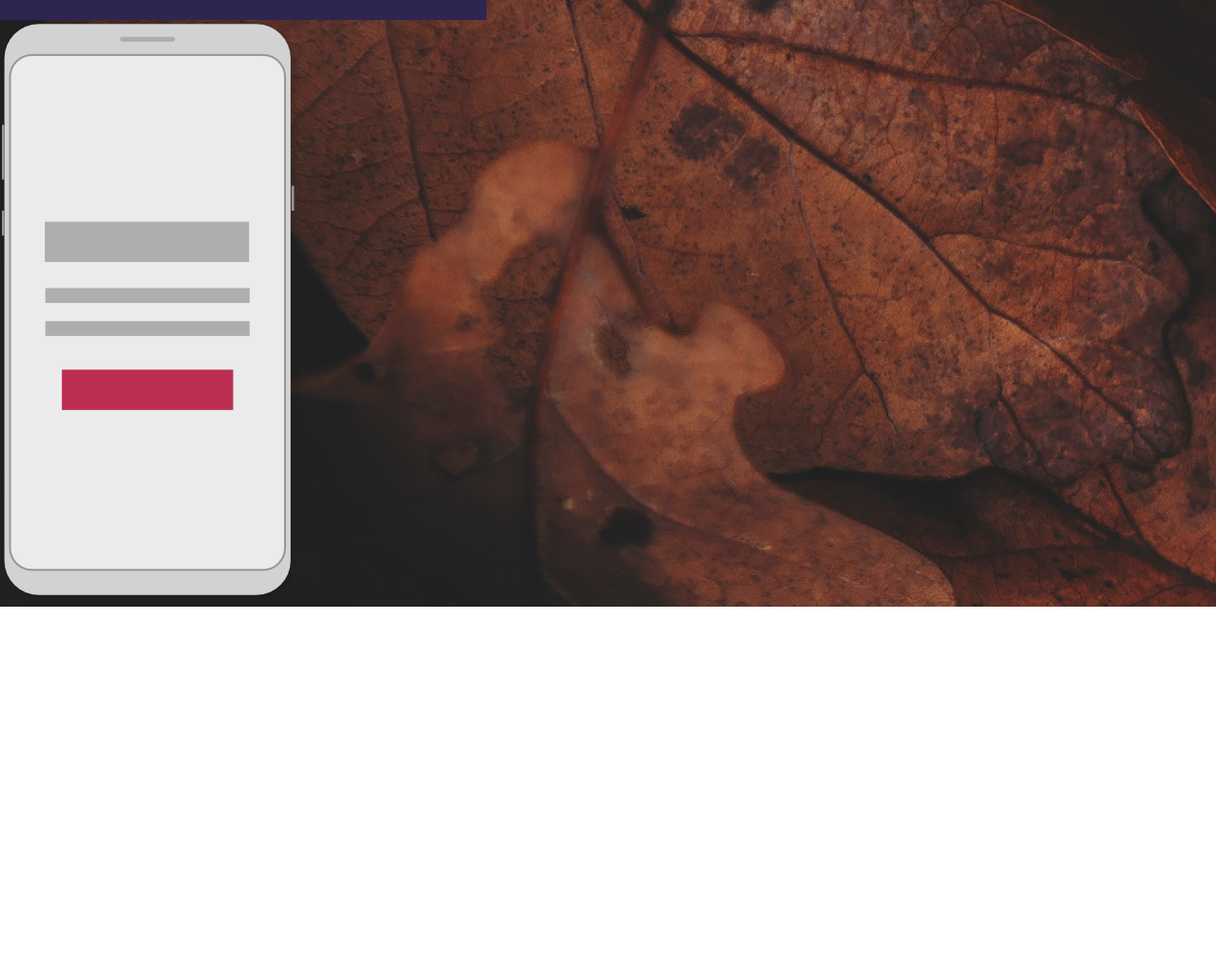
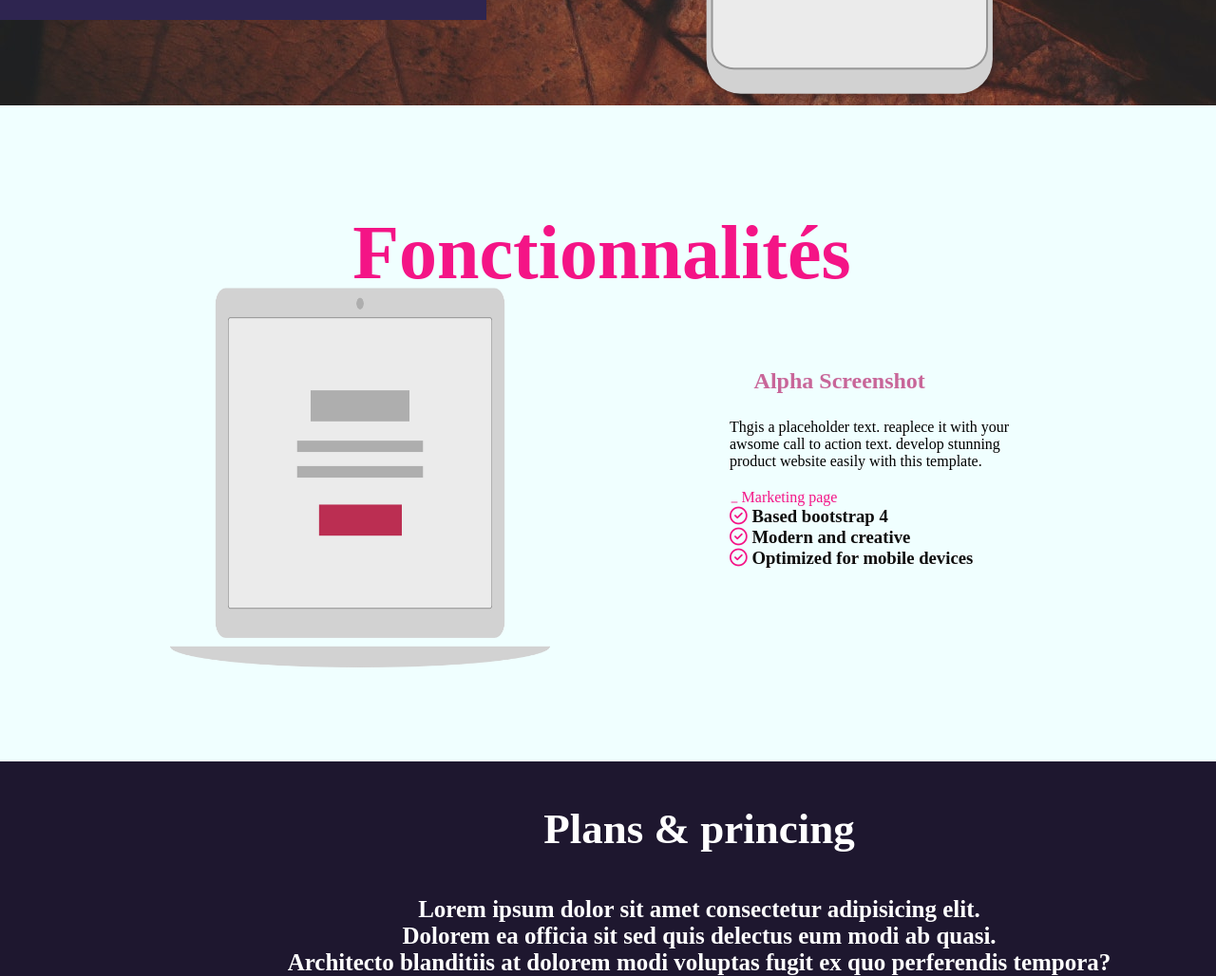
Before and after one commit to Cookienator10/maquetacion-falla, a plain HTML site: page pajina web telefono/index.html in a window 1280 px wide. Shown: the part 763-1791 px from the top of the page at 95% size. Before the commit the page ends 1402 px from the top, so only its background shows below. Drawn offline with Linux system fonts and the light colour scheme.

Commit message:
Se crearon las sections 3 y 4.

```diff
--- a/pajina web telefono/index.html
+++ b/pajina web telefono/index.html
@@ -5,6 +5,8 @@
     <meta name="viewport" content="width=device-width, initial-scale=1.0">
     <title>Document</title>
     <link rel="stylesheet" href="telefono.css">
+    <link rel="stylesheet" href="https://cdnjs.cloudflare.com/ajax/libs/font-awesome/6.4.0/css/all.min.css">
+
 </head>
 <body>
     <header class="header-cv"id="header-cv">
@@ -24,7 +26,7 @@
 </header>
 <main>
 <div class="products" id="products">
-    <h1> Product page</h1>
+    <h1> Product <br>page</h1>
     <h2>We built this template to help you create modern and beatiful marketing page</h2>
     <div class="buttons" id="buttons">
     <button class="buttondowloand2" id="buttondowloand2">Dowloand at now</button>
@@ -33,7 +35,40 @@
     </div>
     <div class="phone" id="phone">
         <img src="imagenes/formulario telefono.png" class="phone">
+    </div>
     </main>
+
+    <section class="funcionalidades" id="funcionalidades">
+
+        <img src="imagenes/formulario laptop.png" class="laptop">
+
+            <h1>Fonctionnalités</h1>
+            <h2>Alpha Screenshot</h2>
+
+            <p>Thgis a placeholder text. reaplece it with your  <br>
+                awsome call  to action text. develop stunning
+                <br>  product website easily with this template.</p>
+
+                <ul class="title2" id="title2" ><a href="#" class="window"><i class="fa-solid fa-window-minimize" style="color: #f41486;"></i></a>
+                    Marketing page</ul>
+                <h3> <i class="fa-regular fa-circle-check" style="color: #f41486;"></i> Based bootstrap 4</h3>
+                <h3> <i class="fa-regular fa-circle-check" style="color: #f41486;"></i> Modern and creative</h3>
+                <h3> <i class="fa-regular fa-circle-check" style="color: #f41486;"></i> Optimized for mobile devices</h3>
+
+              </div>
+            </section>
+
+              <section class="plans" id="plans">
+                <div class="text" id="text">
+                    <h4>Plans & princing</h4>
+                <h5>Lorem ipsum dolor sit amet consectetur adipisicing elit. <br>
+                    Dolorem ea officia sit sed quis delectus eum modi ab quasi. <br>
+                    Architecto blanditiis at dolorem modi voluptas fugit ex quo perferendis tempora?</h5>
+                </div>
+
+
+
+            </section>
 </body>
 
 
--- a/pajina web telefono/telefono.css
+++ b/pajina web telefono/telefono.css
@@ -66,7 +66,7 @@ background-color: rgb(30, 23, 47);
 }
 
 .buttons{
-min-width: 45px;
+min-width: px;
 display: flex;
 justify-content: space-around;
 }
@@ -108,7 +108,18 @@ background-color: rgb(46, 37, 80);
 h1 {
 color: rgb(255, 255, 255);
 margin-bottom: -7% ;
+padding: 17%;
+font-size: 78px;
 }
+
+h2 {
+    color: rgb(255, 255, 255);
+    margin-bottom: -7em ;
+    margin-left: 68px;
+    padding: 17%;
+    }
+
+
 
 .buttons {
     display: flex;
@@ -117,7 +128,7 @@ margin-bottom: -7% ;
     height: -24px;
     border-color:rgb(85,78,111) ;
     border-radius: 12px;
-    margin-top: 50%;
+    margin-top: 18%;
     margin-left: 44px;
 }
 
@@ -145,3 +156,84 @@ margin-bottom: -7% ;
     margin-left: 35px;
     margin-top: 1%;
 }
+
+.phone{
+    margin-top: -25%;
+    margin-left: 35%;
+}
+
+.funcionalidades {
+        width: 100%;
+        height: 44em;
+        background-color: azure;
+
+}
+.funcionalidades > img{
+    width: 25rem;
+    height: 25rem;
+    margin-top: 15%;
+    margin-left: 14%;
+}
+
+.funcionalidades > h1 {
+    color: rgb(244, 20, 134);
+    font-size: 5rem;
+    margin-top: -55%;
+    margin-left: 12%;
+}
+.funcionalidades > h2 {
+    color: rgb(200, 102, 153);
+    margin-top: -28%;
+    margin-left: 45%;
+
+}
+
+.funcionalidades > p {
+    color: rgb(0, 0, 0);
+    margin-top: -15%;
+    margin-left: 60%;
+}
+ .title2 {
+    color: rgb(244, 20, 134);
+    margin-top: 14px;
+    margin-left: 62%;
+}
+
+ h3{
+    justify-content: center;
+    color: rgb(14, 13, 13);
+    margin-left: 60%;
+
+ }
+
+ .window {
+    display: inline-block;
+    text-align: center;
+    font-size: 7px;
+    margin-top: 14px;
+    margin-left: -24px;
+ }
+
+.plans {
+    margin-top: -1%;
+    background-color: rgb(30, 23, 47);
+    height: 88%;
+    width: 100%;
+}
+
+h4 {
+    justify-content:center;
+    text-align: center;
+    padding: 45px;
+    font-size: 45px;
+    margin-left: 15%;
+    color: white;
+}
+
+h5 {
+    justify-content:center;
+    text-align: center;
+    font-size: 25px;
+    margin-left: 15%;
+    color: white;
+}
```
